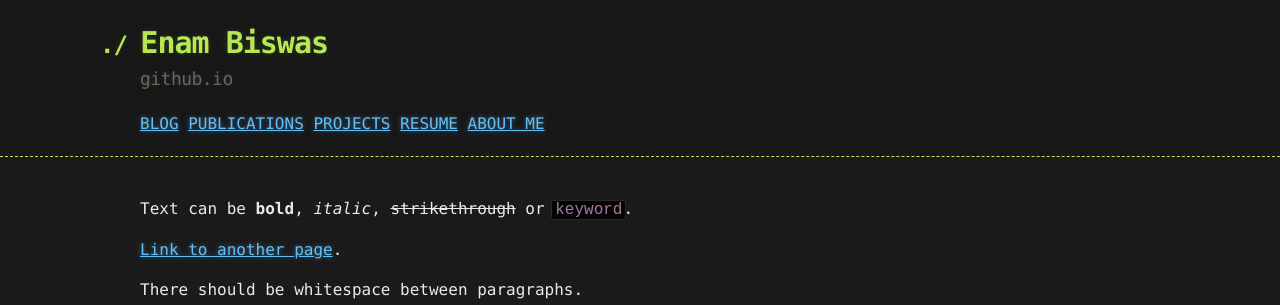
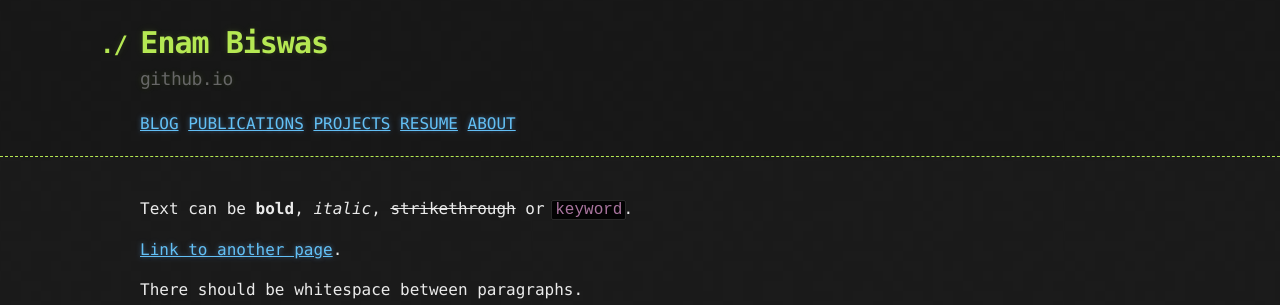
Before and after one commit to e-biswas/e-biswas.github.io, a Jekyll site: the page built from index.md, in a window 1280 px wide and 900 px high. Shown: the top 305 px of the window. Built offline with Jekyll 4.4.1, drawn with Linux system fonts in a browser that asks for light colours.

```diff
--- a/_layouts/default.html
+++ b/_layouts/default.html
@@ -22,11 +22,11 @@
 
 
       <nav class="container">
-        <a href="{{ site.github.repository_url }}/blogs">BLOG</a>
-        <a href="{{ site.github.repository_url }}/publications"><span></span>PUBLICATIONS</a>
-        <a href="{{ site.github.repository_url }}/projects"><span></span>PROJECTS</a>
-        <a href="{{ site.github.repository_url }}/Enam_Biswas_CV.pdf" target="_blank"><span></span>RESUME</a>
-        <a href="{{ site.github.repository_url }}/about"><span></span>ABOUT ME</a>
+        <a href="{{ site.baseurl }}/blogs">BLOG</a>
+        <a href="{{ site.baseurl }}/publications">PUBLICATIONS</a>
+        <a href="{{ site.baseurl }}/projects">PROJECTS</a>
+        <a href="{{ site.baseurl }}/Enam_Biswas_CV.pdf" target="_blank">RESUME</a>
+        <a href="{{ site.baseurl }}/about">ABOUT</a>
       </nav>
 
     </header>
```
